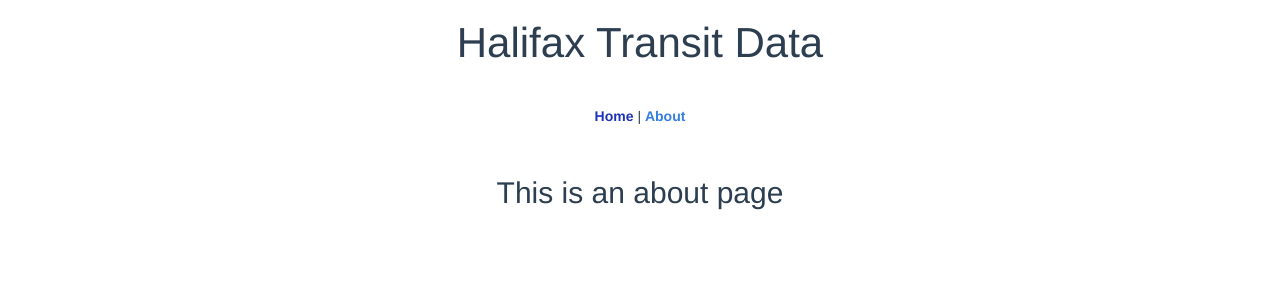
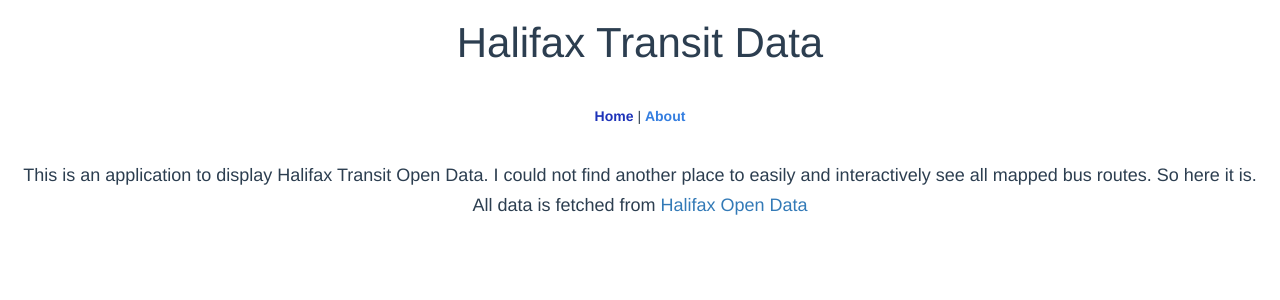
Before and after one commit to brodie-g/hfx-transit-data, a Vue app: page /about in a window 1280 px wide. Shown: the top 300 px of the page. Built offline with nearby package versions, Linux system fonts and the light colour scheme; what highcharts-vue, vue-tables-2 would draw is missing.

Commit message:
- update about

```diff
--- a/src/views/About.vue
+++ b/src/views/About.vue
@@ -1,5 +1,6 @@
 <template>
   <div class="about">
-    <h2>This is an about page</h2>
+    <h4>This is an application to display Halifax Transit Open Data. I could not find another place to easily and interactively see all mapped bus routes. So here it is.</h4>
+    <h4>All data is fetched from <a target="_blank" href="http://catalogue-hrm.opendata.arcgis.com/datasets/bus-routes">Halifax Open Data</a></h4>
   </div>
 </template>
```
